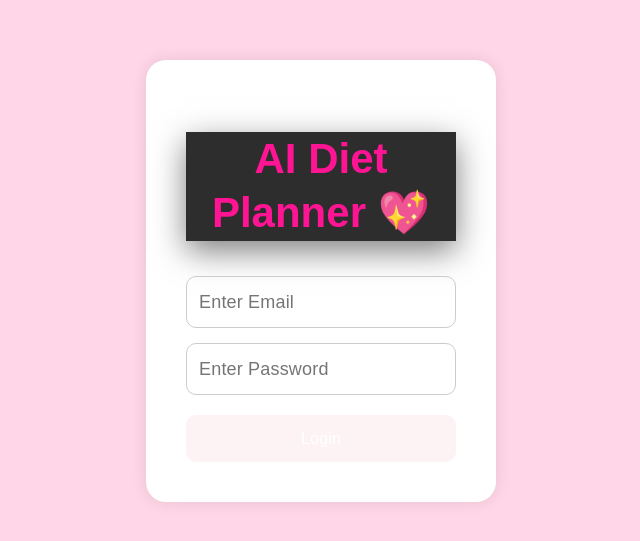
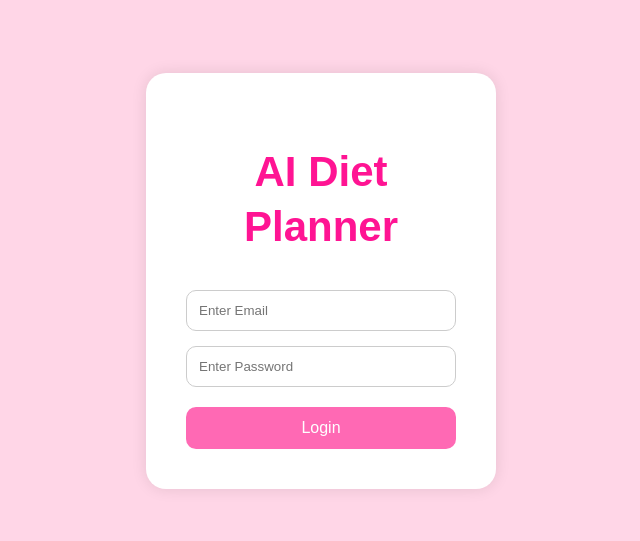
Before and after one commit to faiqayk/AI-Diet-Planner, a React (Vite) app in the folder client/: page / in a window 1280 px wide. Shown: the part 119-660 px from the top of the page, without its empty margins (319-959 px from the left). Built offline with nearby package versions, Linux system fonts and the light colour scheme.

Commit message:
Fix login page layout and clean up heading text

```diff
--- a/client/src/App.css
+++ b/client/src/App.css
@@ -100,19 +100,7 @@ body {
   margin-bottom: 20px;
 }
 
-/* CARD */
-.card {
-  max-width: 500px;
-  width: 100%;
-  margin: auto;
-  padding: 25px;
-  border-radius: 20px;
-  background: white;
-  display: flex;
-  flex-direction: column;
-  gap: 10px;
-  box-shadow: 0 0 10px rgba(0,0,0,0.1);
-}
+
 
 /* INPUTS */
 input,
@@ -121,21 +109,11 @@ select {
   border-radius: 10px;
   border: 1px solid #ccc;
 }
-
-/* BUTTONS */
 button {
   padding: 10px;
   border: none;
   border-radius: 10px;
-
-  flex: 1 !important;
-  padding: 40px;
-  display: flex !important;
-  flex-direction: column !important;
-  align-items: center !important;
-  gap: 24px;
   box-sizing: border-box;
-  background: #fdf2f4 !important; /* Chatbot page background */
 }
 
 .main h1 {
@@ -304,9 +282,9 @@ button {
   text-align: center;
   color: #ff1493;
 
-  background: #2d2d2d !important;
-  border-color: #444 !important;
-  box-shadow: 0 10px 30px rgba(0, 0, 0, 0.5) !important;
+  background: transparent !important;
+  border: none !important;
+  box-shadow: none !important;
 }
 
 .dashboard.dark .card input,
--- a/client/src/index.css
+++ b/client/src/index.css
@@ -1,130 +1,131 @@
-/* RESET */
-
+/* =========================
+   RESET + BASE
+========================= */
 
 * {
   margin: 0;
   padding: 0;
-
-  --sans: system-ui, 'Segoe UI', Roboto, sans-serif;
-  --heading: system-ui, 'Segoe UI', Roboto, sans-serif;
-  --mono: ui-monospace, Consolas, monospace;
-
-  font: 18px/145% var(--sans);
-  letter-spacing: 0.18px;
-  color-scheme: light dark;
-  color: var(--text);
-  background: var(--bg);
-  font-synthesis: none;
-  text-rendering: optimizeLegibility;
-  -webkit-font-smoothing: antialiased;
-  -moz-osx-font-smoothing: grayscale;
-
-  @media (max-width: 1024px) {
-    font-size: 16px;
-  }
+  box-sizing: border-box;
+  font-family: system-ui, 'Segoe UI', Roboto, sans-serif;
 }
 
-@media (prefers-color-scheme: dark) {
-  :root {
-    --text: #9ca3af;
-    --text-h: #f3f4f6;
-    --bg: #16171d;
-    --border: #2e303a;
-    --code-bg: #1f2028;
-    --accent: #c084fc;
-    --accent-bg: rgba(192, 132, 252, 0.15);
-    --accent-border: rgba(192, 132, 252, 0.5);
-    --social-bg: rgba(47, 48, 58, 0.5);
-    --shadow:
-      rgba(0, 0, 0, 0.4) 0 10px 15px -3px, rgba(0, 0, 0, 0.25) 0 4px 6px -2px;
-  }
-
-  #social .button-icon {
-    filter: invert(1) brightness(2);
-  }
+html, body {
+  height: 100%;
 }
 
-/* --- SIRF IS SECTION KO UPDATE KAREIN --- */
-
 body {
-  margin: 0;
-  background: var(--bg); /* Taake body ka background bhi sync rahe */
+  min-height: 100vh;
+  background: var(--bg);
   color: var(--text);
+  transition: all 0.3s ease;
+  overflow-x: hidden;
 }
 
-#root {
-  width: 100%; /* 1126px hata kar 100% kiya taake dashboard khul kar aaye */
-  min-height: 100svh;
-  display: flex;
-  flex-direction: column;
+/* =========================
+   THEME VARIABLES (LIGHT)
+========================= */
 
-  box-sizing: border-box;
-  /* text-align: center; ko HATA DIYA taake sidebar aur inputs left-align ho sakein */
+:root {
+  --bg: #ffe4ef;
+  --card: #ffffff;
+  --primary: #ff2d95;
+  --text: #222;
+  --input-border: #ff85b8;
+  --shadow: 0 10px 25px rgba(0, 0, 0, 0.1);
 }
 
-/* BODY */
+/* =========================
+   DARK MODE (PINK THEME)
+   Add class="dark" on body
+========================= */
 
-body {
-  margin: 0;
-  padding: 0;
-  overflow-x: hidden;
-  font-family: Arial, sans-serif;
-  background: #fff0f5;
+body.dark {
+  --bg: #1a0f14;
+  --card: #2a1620;
+  --primary: #ff4fa3;
+  --text: #ffffff;
+  --input-border: #ff4fa3;
+  --shadow: 0 10px 25px rgba(0, 0, 0, 0.4);
 }
 
-
-/* ROOT */
+/* =========================
+   ROOT LAYOUT
+========================= */
 
 #root {
   width: 100%;
   min-height: 100vh;
-  margin: 0;
-  padding: 0;
+  display: flex;
+  flex-direction: column;
 }
 
-/* HEADINGS */
+/* =========================
+   TYPOGRAPHY
+========================= */
 
 h1 {
-  font-size: 48px;
-  line-height: 1.3;
-  letter-spacing: normal;
-  margin-bottom: 20px;
-  font-weight: 700;
+  font-size: 56px;
+  margin: 32px 0;
+  text-align: center;
+  color: var(--text);
 }
 
 h2 {
   font-size: 24px;
-  line-height: 1.3;
   margin-bottom: 10px;
+  color: var(--text);
 }
 
 p {
+  color: var(--text);
   margin: 0;
 }
 
-h1 {
-  font-size: 56px;
-  letter-spacing: -1.68px;
-  margin: 32px 0;
-  text-align: center; /* H1 ko center rakhne ke liye yahan alag se de diya */
-
-  @media (max-width: 1024px) {
-    font-size: 36px;
-    margin: 20px 0;
-  }
-}
-
-
-/* FORM ELEMENTS */
+/* =========================
+   FORM ELEMENTS
+========================= */
 
 input,
 select,
-button,
-textarea {
-  font-family: Arial, sans-serif;
+textarea,
+button {
+  font-family: inherit;
+  border: 1px solid var(--input-border);
+  outline: none;
+  padding: 10px;
+  border-radius: 8px;
+  background: var(--card);
+  color: var(--text);
 }
 
-/* MOBILE */
+/* Buttons */
+button {
+  cursor: pointer;
+  background: var(--primary);
+  color: #fff;
+  border: none;
+  transition: 0.3s;
+}
+
+button:hover {
+  opacity: 0.9;
+  transform: translateY(-1px);
+}
+
+/* =========================
+   CARDS (optional use)
+========================= */
+
+.card {
+  background: var(--card);
+  box-shadow: var(--shadow);
+  border-radius: 12px;
+  padding: 16px;
+}
+
+/* =========================
+   MOBILE RESPONSIVE
+========================= */
 
 @media (max-width: 768px) {
   h1 {
--- a/client/src/pages/Login.jsx
+++ b/client/src/pages/Login.jsx
@@ -28,7 +28,7 @@ export default function Login() {
         }}
       >
         <h1 className="login-title">
-          AI Diet Planner 💖
+          AI Diet Planner
         </h1>
 
         <input
```
